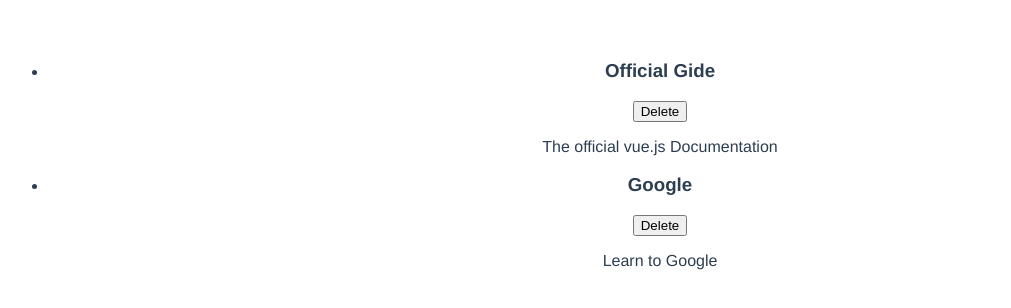
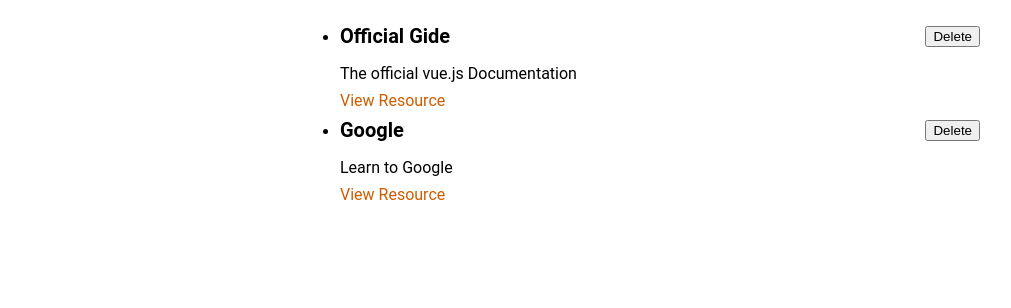
Before and after one commit to drummer-Yurii/notebook, a Vue app: page / in a window 1280 px wide. Shown: the top 308 px of the page, without its empty margins (0-1011 px from the left). Built offline with nearby package versions, Linux system fonts and the light colour scheme.

Commit message:
add global styles & for learning resource

```diff
--- a/src/App.vue
+++ b/src/App.vue
@@ -39,12 +39,15 @@
 </script>
 
 <style>
-#app {
-  font-family: Avenir, Helvetica, Arial, sans-serif;
-  -webkit-font-smoothing: antialiased;
-  -moz-osx-font-smoothing: grayscale;
-  text-align: center;
-  color: #2c3e50;
-  margin-top: 60px;
+* {
+  box-sizing: border-box;
+}
+
+html {
+  font-family: 'Roboto', sans-serif;
+}
+
+body {
+  margin: 0;
 }
 </style>
--- a/src/components/learning-resources/LearningResource.vue
+++ b/src/components/learning-resources/LearningResource.vue
@@ -8,7 +8,7 @@
     </div>
     <p>{{ description }}</p>
     <nav>
-        <a :href="link"></a>
+        <a :href="link">View Resource</a>
     </nav>
   </li>
 </template>
@@ -20,4 +20,29 @@
 };
 </script>
 
-<style scoped></style>
+<style scoped>
+li {
+  margin: auto;
+  max-width: 40rem;
+}
+
+header {
+  display: flex;
+  justify-content: space-between;
+  align-items: center;
+}
+
+h3 {
+  font-size: 1.25rem;
+  margin: 0.5rem 0;
+}
+
+p {
+  margin: 0.5rem 0;
+}
+
+a {
+  text-decoration: none;
+  color: #ce5c00;
+}
+</style>
```
